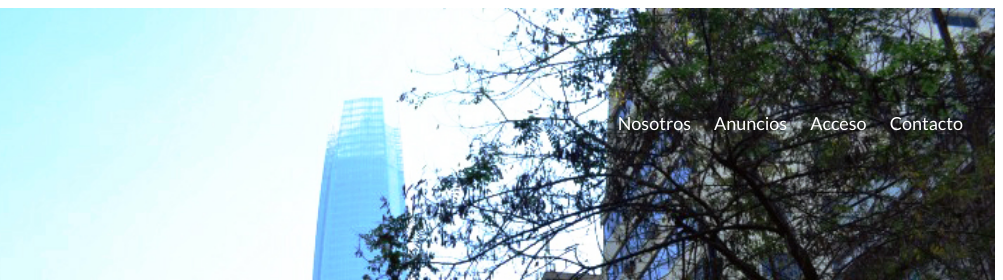
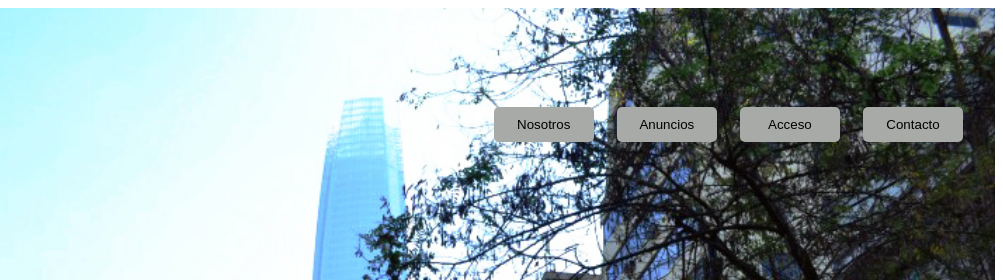
Before and after one commit to memomiranda/Proyecto-Clases, a plain HTML site: page Proyecto Clases/index.html in a window 1280 px wide. Shown: the top 280 px of the page, 277-1280 px from the left. Drawn offline with Linux system fonts and the light colour scheme.

Commit message:
Add files via upload

```diff
--- a/Proyecto Clases/css/styles.css
+++ b/Proyecto Clases/css/styles.css
@@ -9,6 +9,28 @@ body {
     font-family: 'Lato', sans-serif;
     font-size: 1.6rem;
     line-height: 2;
+}
+
+/*--Botones inicio--*/
+
+.buttom{
+
+    border: 0;
+    width: 100px;
+    padding: 10px;
+    border-radius: 5px;
+}
+
+.buttom--primario{
+    background: rgb(168, 170, 168);
+
+}
+
+.buttom:hover{
+    cursor: pointer;
+    color: #71B100;
+    background: rgb(211, 187, 187);
+
 }
 
 /** Parametros globales **/
--- a/Proyecto Clases/index.html
+++ b/Proyecto Clases/index.html
@@ -21,10 +21,10 @@
 
 
                 <nav id="navegacion" class="navegacion">
-                    <a href="nosotros.html">Nosotros</a>
-                    <a href="anuncios.html">Anuncios</a>
-                    <a href="acceso.html">Acceso</a>
-                    <a href="contacto.html">Contacto</a>
+                    <a href="nosotros.html"><button class="buttom buttom--primario">Nosotros</button></a>
+                    <a href="anuncios.html"><button class="buttom buttom--primario">Anuncios</button></a>
+                    <a href="acceso.html"><button class="buttom buttom--primario">Acceso</button></a>
+                    <a href="contacto.html"><button class="buttom buttom--primario">Contacto</button></a>
                 </nav>
             </div>
             <h1>Arriendo Departamentos Exclusivos</h1
```
Also changed, not shown: Proyecto Clases/img/barras.svg, Proyecto Clases/img/comilla.svg, Proyecto Clases/img/logo.svg.
